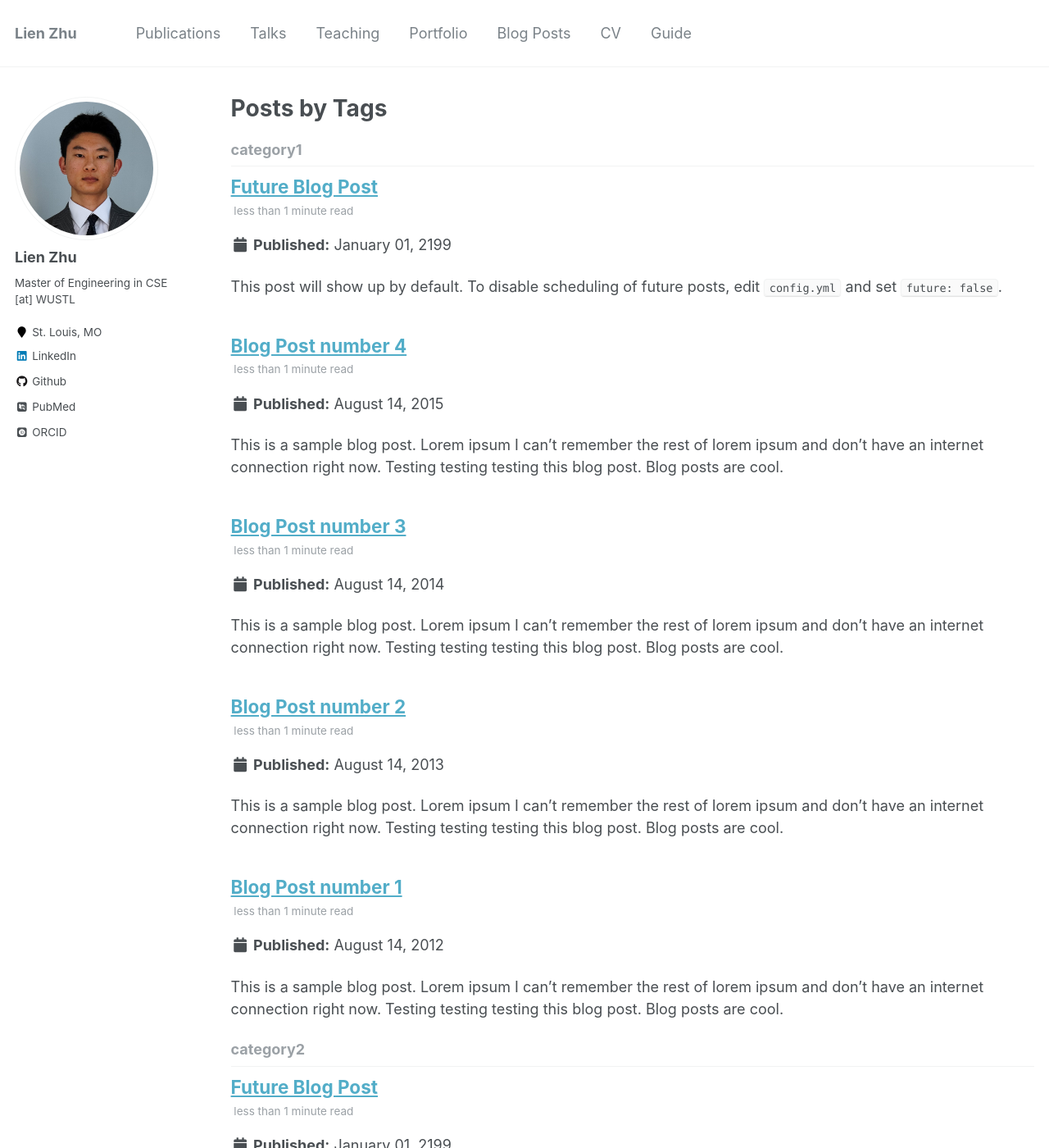
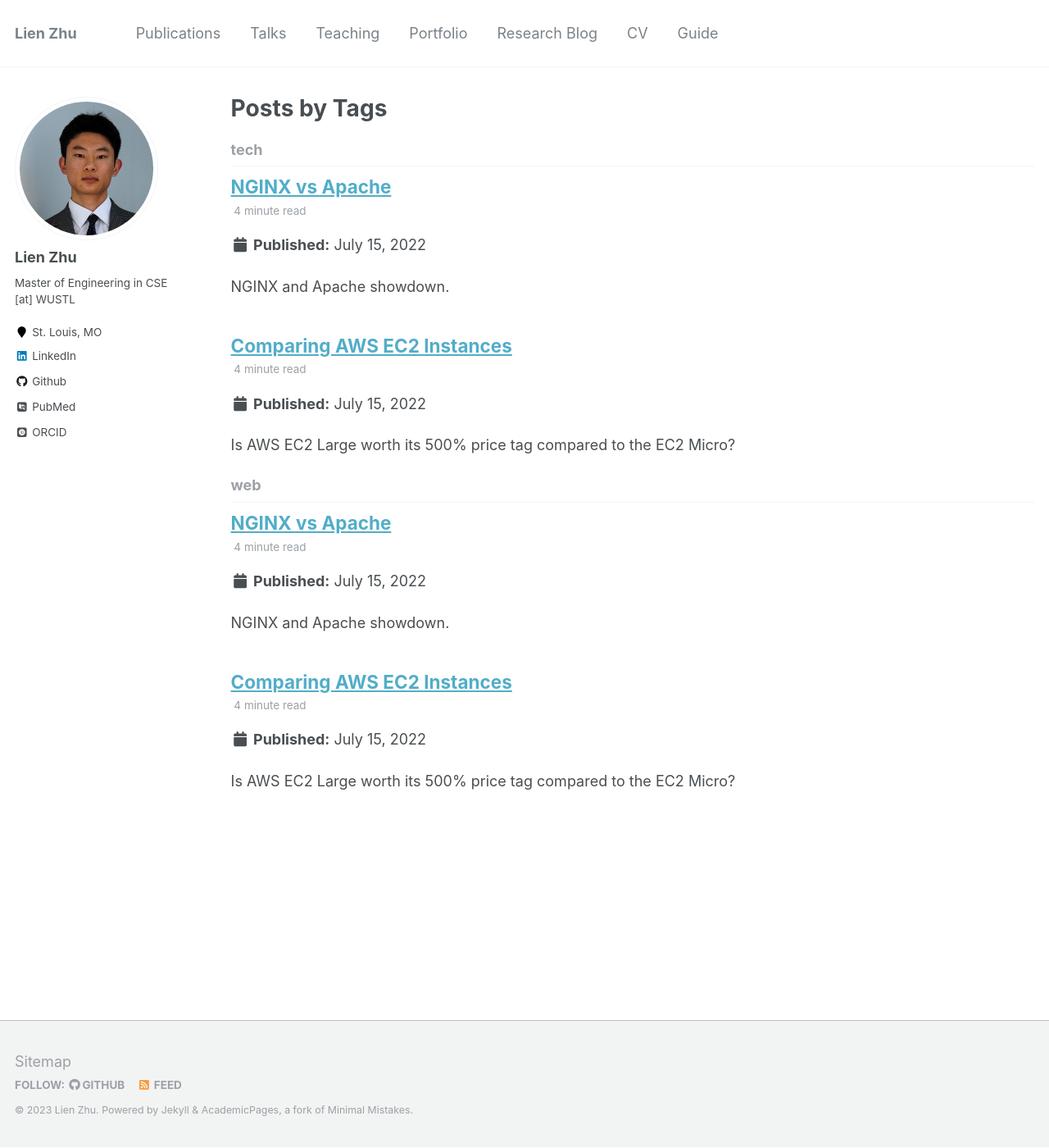
Before and after one commit to lienzhuzhu/lienzhuzhu.github.io, a Jekyll site: the page built from _pages/tag-archive.html, in a window 1280 px wide and 1400 px high. Shown: the whole window at 82% size. Built offline with Jekyll 4.4.1, drawn with Linux system fonts in a browser that asks for light colours; some web fonts are replaced; some of the changed text lies outside the part shown.

Commit message:
WIP blog post 2

```diff
--- a/_config.yml
+++ b/_config.yml
@@ -17,7 +17,7 @@
 teaser                   :  # filename of teaser fallback teaser image placed in /images/, .e.g. "500x300.png"
 breadcrumbs              : false # true, false (default)
 words_per_minute         : 160
-future                   : true
+future                   : false
 read_more                : "disabled" # if enabled, adds "Read more" links to excerpts
 talkmap_link             : false #change to true to add link to talkmap on talks page
 comments:
--- a/_data/navigation.yml
+++ b/_data/navigation.yml
@@ -12,7 +12,7 @@ main:
   - title: "Portfolio"
     url: /portfolio/
 
-  - title: "Blog Posts"
+  - title: "Research Blog"
     url: /year-archive/
 
   - title: "CV"
--- a/_pages/year-archive.html
+++ b/_pages/year-archive.html
@@ -1,7 +1,7 @@
 ---
 layout: archive
 permalink: /year-archive/
-title: "Blog posts"
+title: "Research Blog"
 author_profile: true
 redirect_from:
   - /wordpress/blog-posts/
--- a/_posts/2012-08-14-blog-post-1.md
+++ /dev/null
@@ -1,20 +0,0 @@
----
-title: 'Blog Post number 1'
-date: 2012-08-14
-permalink: /posts/2012/08/blog-post-1/
-tags:
-  - cool posts
-  - category1
-  - category2
----
-
-This is a sample blog post. Lorem ipsum I can't remember the rest of lorem ipsum and don't have an internet connection right now. Testing testing testing this blog post. Blog posts are cool.
-
-Headings are cool
-======
-
-You can have many headings
-======
-
-Aren't headings cool?
-------
--- a/_posts/2013-08-14-blog-post-2.md
+++ /dev/null
@@ -1,20 +0,0 @@
----
-title: 'Blog Post number 2'
-date: 2013-08-14
-permalink: /posts/2013/08/blog-post-2/
-tags:
-  - cool posts
-  - category1
-  - category2
----
-
-This is a sample blog post. Lorem ipsum I can't remember the rest of lorem ipsum and don't have an internet connection right now. Testing testing testing this blog post. Blog posts are cool.
-
-Headings are cool
-======
-
-You can have many headings
-======
-
-Aren't headings cool?
-------
--- a/_posts/2014-08-14-blog-post-3.md
+++ /dev/null
@@ -1,20 +0,0 @@
----
-title: 'Blog Post number 3'
-date: 2014-08-14
-permalink: /posts/2014/08/blog-post-3/
-tags:
-  - cool posts
-  - category1
-  - category2
----
-
-This is a sample blog post. Lorem ipsum I can't remember the rest of lorem ipsum and don't have an internet connection right now. Testing testing testing this blog post. Blog posts are cool.
-
-Headings are cool
-======
-
-You can have many headings
-======
-
-Aren't headings cool?
-------
--- /dev/null
+++ b/_posts/2022-07-15-blog-post-1.md
@@ -0,0 +1,86 @@
+---
+title: "Comparing AWS EC2 Instances"
+date: 2022-07-15
+permalink: /posts/2022/07/aws-ec2/
+tags:
+  - tech
+  - web
+---
+
+Is AWS EC2 Large worth its 500% price tag compared to the EC2 Micro?
+
+<div class="logo-container">
+    <img src="/images/ec2-logo.png" alt="ec2 logo" class="logo">
+    <img src="/images/apache.png" alt="apache logo" class="logo">
+</div>
+
+
+# Motivation
+
+AWS offers a variety of remote servers. One of its most popular categories is the suite of EC2 T2 instances. Two of these instances are the Micro and the Large. The Micro has 1 vCPU, 1GiB of RAM, and a rate of 0.0166 USD per hour when running Linux. The large has 2 vCPUs, 8GiB of RAM, and a rate of 0.0928 USD per hour, or over 5 times that of the Micro. But is the extra vCPU and RAM worth the 500% cost increase when running a web server?
+
+
+# Experimental Set Up
+
+Apache HTTP 2.4.53 was installed on an AWS EC2 T2 Micro instance and an AWS EC2 T2 Large instance both running Amazon Linux 2 x86 Kernel-5.10, SSD.
+
+To test the two instances for Apache performance when serving different content types, one HTML file of size 143 bytes, one PHP file containing only the phpinfo() function that displays PHP config information, and one JPEG of size 426 kbytes were placed in Apache's root directory on each instance to act as testing endpoints.
+
+Apache Bench (ab) was run using a third AWS EC2 T2 Micro instance running Apache HTTP 2.4.53 on Amazon Linux 2 Kernel-5.10 as the request generating machine. A total of 10,000 requests were sent to each endpoint at a concurrency level of 1000. All three machines were part of the same VPC. Requests per second and time to fulfill a request were measured.
+
+
+# Results
+
+Figure 1 shows the requests per second (Fig. 1a) and time per request (Fig. 1b) that Apache was able to handle the requests on each instance.
+
+ <div class="halves-container">
+    <figure>
+        <img src="/images/2022-07-15-blog-post-1/requests.png" alt="graph" class="figure-img">
+        <figcaption class="figure-caption">
+            Figure 1a. Requests per second when Apache serves three file types on different
+            EC2 instances. Time per request was measured across all concurrent requests.
+        </figcaption>
+    </figure>
+    <figure>
+        <img src="/images/2022-07-15-blog-post-1/time.png" alt="graph" class="figure-img">
+        <figcaption class="figure-caption">
+            Figure 1b. Time per request when Apache serves three file types on different
+            EC2 instances. Time per request was measured across all concurrent requests.
+        </figcaption>
+    </figure>
+</div>
+
+To visualize the passage of time as the concurrent requests were fulfilled, GNUPlot was used to graph cumulative total time taken as requests were completed (Figure 2). The micro and large instances are virtually matched in terms of cumulative distribution and total time taken for all three content types.
+
+<div class="thirds-container">
+    <figure>
+        <img src="/images/2022-07-15-blog-post-1/html.png" alt="graph" class="figure-img">
+        <figcaption class="figure-caption">
+            Figure 2a. Time passed as Apache serves concurrent requests of an HTML page on EC2 T2
+            Micro and Large instances.
+        </figcaption>
+    </figure>
+    <figure>
+        <img src="/images/2022-07-15-blog-post-1/php.png" alt="graph" class="figure-img">
+        <figcaption class="figure-caption">
+            Figure 2b. Time passed as Apache handles concurrent requests of a PHP script on EC2 T2
+            Micro and Large instances.
+        </figcaption>
+    </figure>
+    <figure>
+        <img src="/images/2022-07-15-blog-post-1/jpeg.png" alt="graph" class="figure-img">
+        <figcaption class="figure-caption">
+            Figure 2c. Time passed as Apache serves concurrent requests of a JPG file on EC2 T2
+            Micro and Large instances.
+        </figcaption>
+    </figure>
+</div>
+
+
+# Discussion
+
+The requests per second and time per request graphs and cumulative time plots show that Apache performed slightly faster on the large instance when handling PHP and serving JPEG files, but was in fact slower on the large instance when serving HTML.
+
+It is difficult to say whether the differences in recorded metrics are significant. Assuming the differences in performance for PHP and JPEG files are significant, it is hard to conclude that the large instance is worth the 800% cost increase. A possible source of bottlenecking lies with Apache. As the remote machines communicate with Apache to serve the content, the machine may be limited by its computing power to make the connection with Apache which may explain why the large instance was able to perform slightly better but ultimately the system may have been limited overall by Apache's ability to fulfill the requests which is why even though the large instance has double the vCPUs, a performance on the magnitude of being at least two times better than the micro instance was not observed. Apache is known to be a bulky piece of software with robust configuration capabilities and dynamic content processing which may explain why it is a source of a bottleneck.
+
+AWS EC2 T2 offers micro and large instances as part of this line of remote machines. The large offers double the vCPUs and 8 times the RAM, yet it doesn't seem to offer 8 times the performance that would match its cost that is over 5 times larger than the micro instance. For use cases similar to the ones imitated in this experiment the micro instance seems to be enough to get the job done.
--- /dev/null
+++ b/_posts/2022-07-15-blog-post-2.md
@@ -0,0 +1,47 @@
+---
+title: "NGINX vs Apache"
+date: 2022-07-15
+permalink: /posts/2022/07/nginx-vs-apache/
+tags:
+  - tech
+  - web
+---
+
+NGINX and Apache showdown.
+
+<div class="logo-container">
+    <img src="/images/nginx.png" alt="nginx logo" class="logo">
+    <img src="/images/apache.png" alt="apache logo" class="logo">
+</div>
+
+
+# Motivation
+
+Apache HTTP Server (Apache) and Nginx are popular open source web servers. Nginx was developed to serve content faster than Apache with less overhead. But are all types of content served faster with Nginx?
+
+
+# Experimental Set Up
+
+Apache HTTP 2.4.53 was installed on an AWS EC2 T2 Micro instance and an AWS EC2 T2 Large instance both running Amazon Linux 2 x86 Kernel-5.10, SSD.
+
+To test the two instances for Apache performance when serving different content types, one HTML file of size 143 bytes, one PHP file containing only the phpinfo() function that displays PHP config information, and one JPEG of size 426 kbytes were placed in Apache's root directory on each instance to act as testing endpoints.
+
+Apache Bench (ab) was run using a third AWS EC2 T2 Micro instance running Apache HTTP 2.4.53 on Amazon Linux 2 Kernel-5.10 as the request generating machine. A total of 10,000 requests were sent to each endpoint at a concurrency level of 1000. All three machines were part of the same VPC. Requests per second and time to fulfill a request were measured.
+
+
+# Results
+
+Figure 1 shows the requests per second (Fig. 1a) and time per request (Fig. 1b) that Apache was able to handle the requests on each instance.
+
+To visualize the passage of time as the concurrent requests were fulfilled, GNUPlot was used to graph cumulative total time taken as requests were completed (Figure 2). For HTML and JPG content NGINX fulfills all 10,000 requests in less total time (Fig. 2a) whereas it takes slightly longer to handle PHP (Fig. 2b).
+
+
+# Discussion
+
+Nginx was able to outperform Apache for static HTML and JPG files. However, for dynamic content like PHP it was slightly outperformed by Apache. This was reasonable to expect because Apache embeds dynamic content language processors into each worker instance so it is able to handle dynamic content execution internally. Nginx cannot process dynamic content natively and must use a reverse proxy to hand off the dynamic content processing to an external interpretor such as Apache. But this means Nginx does not have the overhead of having the language processor present for static content and is faster when serving static content. However, the need to wait for an external processor to handle dynamic pages presents a bottleneck for Nginx.
+
+The architecture of each web server extends beyond the presence or lack of a dynamic language processor. Nginx is asynchronous, non-blocking, and event-driven while Apache uses an essentially multi-threaded structure. Nginx worker processes handles connections by placing them in an event loop similar to how NodeJS handles processes and continuouly checking for new events to add to the loop. As events are processed they are removed from the loop. Apache users have the capability to configure what processing modules Apache uses but all use the general thread-based approach. Apache has the bottleneck of relying on the processing of these threads before new connections can be made and their requests executed.
+
+Apache also has a distributed configuration system where users can configure the web server for each content directory with .htaccess files. When handling a request, Apache has to check for these files in each component of the requested path. Nginx centralizes configuration to the default configuration file. This boosts the performance of Nginx over Apache for static file reads because it does not have to search for these .htaccess files and interpret them, it just takes the configurations from the central file.
+
+Overall, both web servers have their advantages and disadvantages. Apache comes with a hefty amount of configuration capability and native dynamic content processing whereas Nginx ditches much of the bulk to make static content serving faster but relies on external support for dynamic content handling. One possible tech stack might use Nginx primarily with a reverse proxy connection to an Apache server to handle dynamic content.
--- a/_posts/2199-01-01-future-post.md
+++ /dev/null
@@ -1,11 +0,0 @@
----
-title: 'Future Blog Post'
-date: 2199-01-01
-permalink: /posts/2012/08/blog-post-4/
-tags:
-  - cool posts
-  - category1
-  - category2
----
-
-This post will show up by default. To disable scheduling of future posts, edit `config.yml` and set `future: false`.
--- a/assets/css/main.scss
+++ b/assets/css/main.scss
@@ -39,3 +39,60 @@
 @import "vendor/font-awesome/brands";
 @import "vendor/magnific-popup/magnific-popup";
 @import "print";
+
+
+// Blog Post formatting
+:root {
+    --logo-height: 100px
+}
+
+.logo-container {
+    display: flex;
+    justify-content: center;
+    align-items: center;
+    gap: 10vw;
+    margin: 15px 0;
+}
+
+.logo {
+    height: var(--logo-height);
+}
+
+figure {
+    margin: 5vh 0;
+    display: flex;
+    flex-direction: column;
+    align-items: center;
+}
+
+.figure-img,
+.figure-caption {
+    max-width: 800px;
+}
+
+.figure-caption {
+    text-align: center;
+    line-height: 1.5rem;
+}
+
+.halves-container,
+.thirds-container {
+    display: flex;
+    justify-content: space-between;
+}
+
+.halves-container figure {
+    width: 49%;
+}
+
+.halves-container .figure-img {
+    width: 100%;
+}
+
+.thirds-container figure {
+    width: 33%;
+}
+
+.thirds-container .figure-img {
+    width: 100%;
+}
```
Also changed, not shown: _pages/about.md (+1 -1 lines), _posts/2015-08-14-blog-post-4.md (deleted, +0 -20 lines), images/2022-07-15-blog-post-1/html.png (added), images/2022-07-15-blog-post-1/jpeg.png (added), images/2022-07-15-blog-post-1/php.png (added), images/2022-07-15-blog-post-1/requests.png (added), images/2022-07-15-blog-post-1/time.png (added), images/apache.png (added), images/ec2-logo.png (added), images/nginx.png (added).
